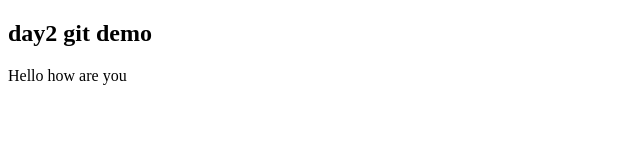
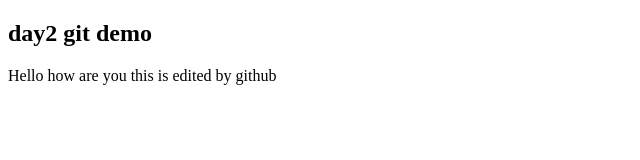
Before and after one commit to Rajak1233/Git_hub, a plain HTML site: page INDEX.HTML in a window 1280 px wide. Shown: the whole page, without its empty margins (0-640 px from the left). Drawn offline with Linux system fonts and the light colour scheme.

Commit message:
Update INDEX.HTML

```diff
--- a/INDEX.HTML
+++ b/INDEX.HTML
@@ -8,5 +8,6 @@
   <body>
     <h2>day2 git demo</h2>
     Hello how are you
+    this is edited by github
   </body>
   </html>
```
